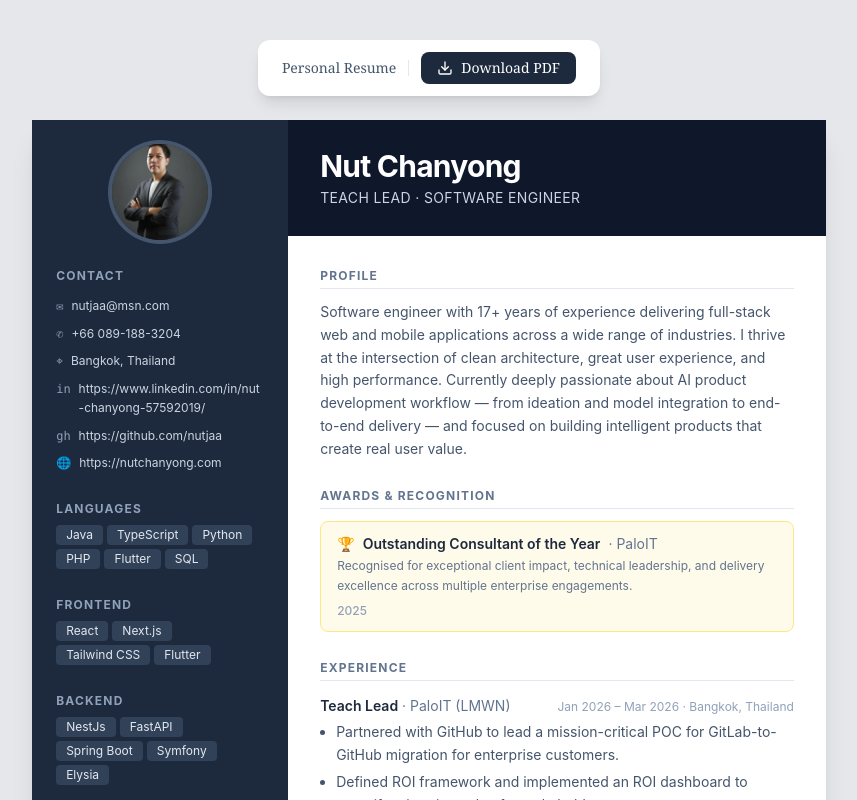
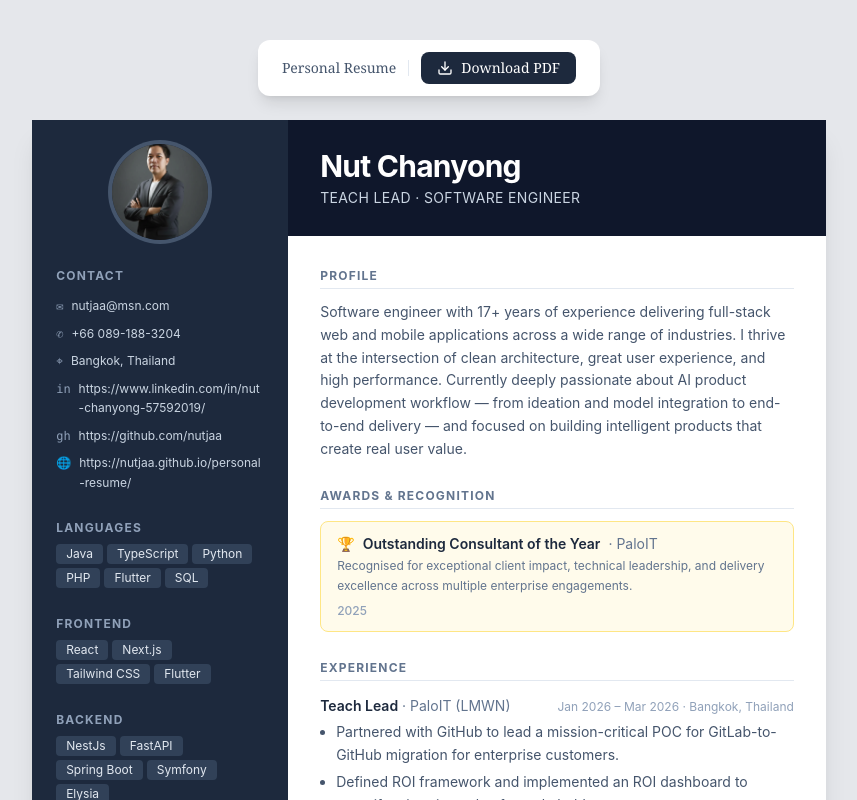
Before and after one commit to nutjaa/personal-resume, a React (Vite) app: page / in a window 1280 px wide. Shown: the top 800 px of the page, without its empty margins (211-1068 px from the left). Built offline with nearby package versions, Linux system fonts and the light colour scheme.

Commit message:
feat: correct website

```diff
--- a/src/data/resume.ts
+++ b/src/data/resume.ts
@@ -56,7 +56,7 @@ const resume: ResumeData = {
     location: "Bangkok, Thailand",
     linkedin: "https://www.linkedin.com/in/nut-chanyong-57592019/",
     github: "https://github.com/nutjaa",
-    website: "https://nutchanyong.com",
+    website: "https://nutjaa.github.io/personal-resume/",
   },
   summary:
     "Software engineer with 17+ years of experience delivering full-stack web and mobile applications across a wide range of industries. " +
```
